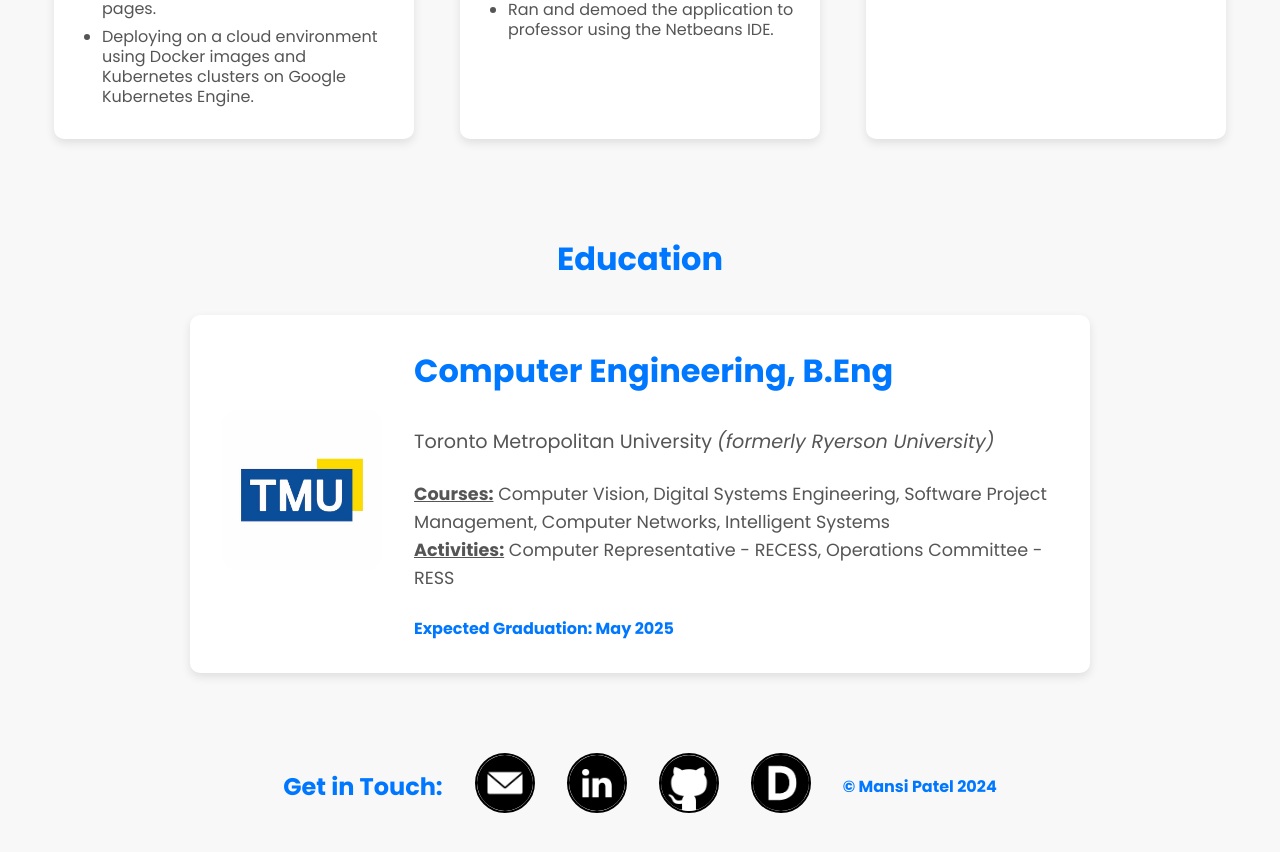
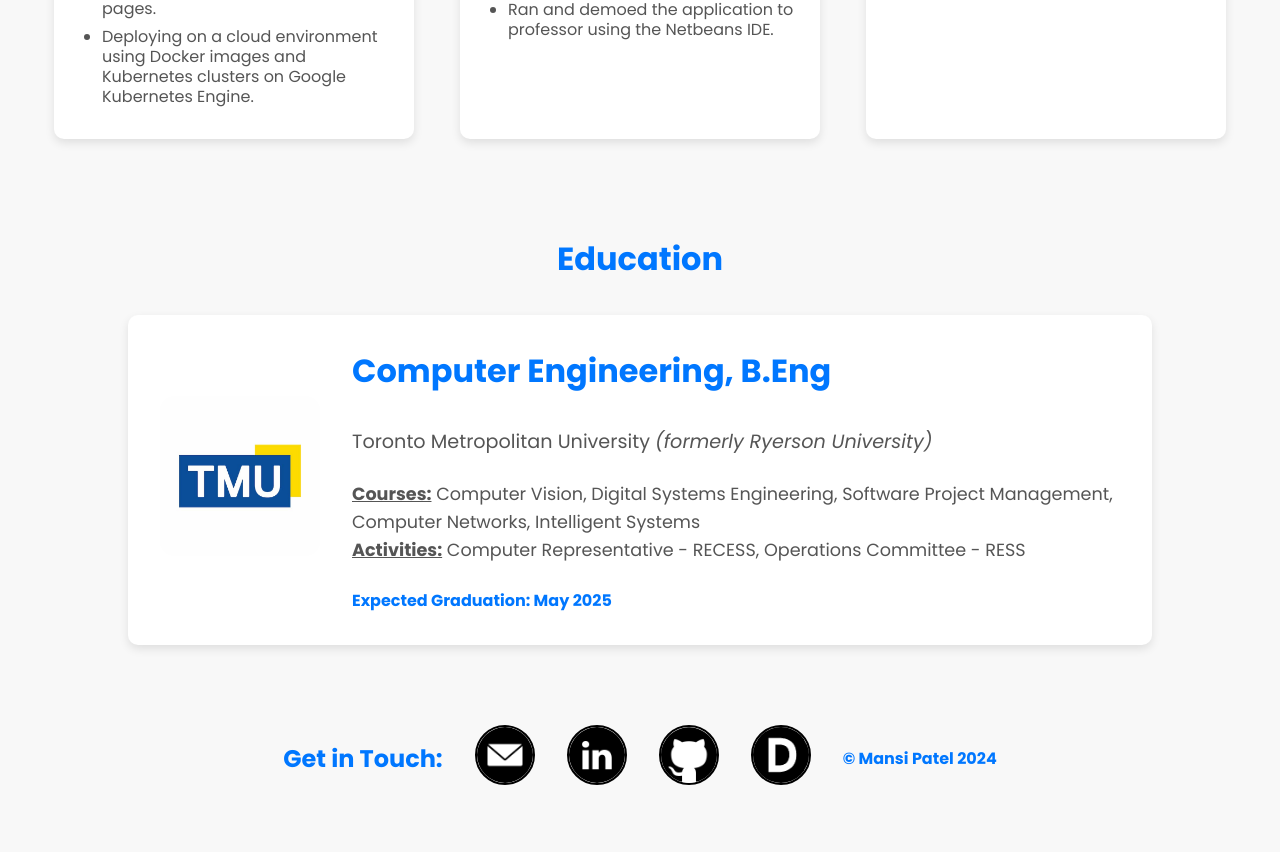
Before and after one commit to mansijp/mansi-patel, a React (Create React App) app: page / in a window 1280 px wide. Shown: the part 4769-5621 px from the top of the page. Built offline with nearby package versions, Linux system fonts and the light colour scheme.

Commit message:
Education section alignment

```diff
--- a/src/components/Education/education.css
+++ b/src/components/Education/education.css
@@ -10,8 +10,8 @@
     display: flex;
     justify-content: center;
     align-items: center;
-    width: 90%;
-    max-width: 900px;
+    width: 80%;
+    max-width: 1200px;
     margin: 0 auto;
     background-color: var(--content-background);
     border-radius: 10px;
```
